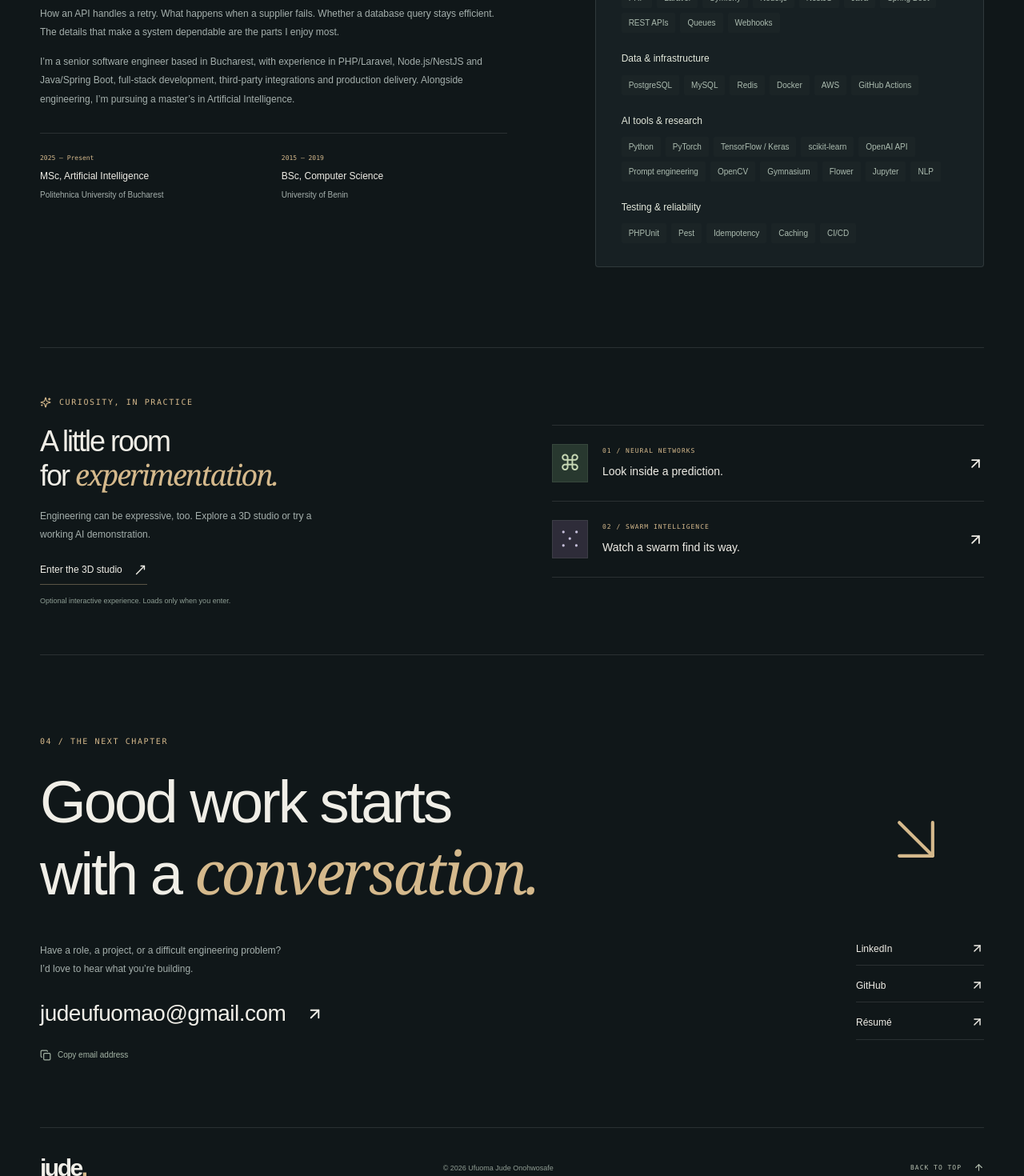
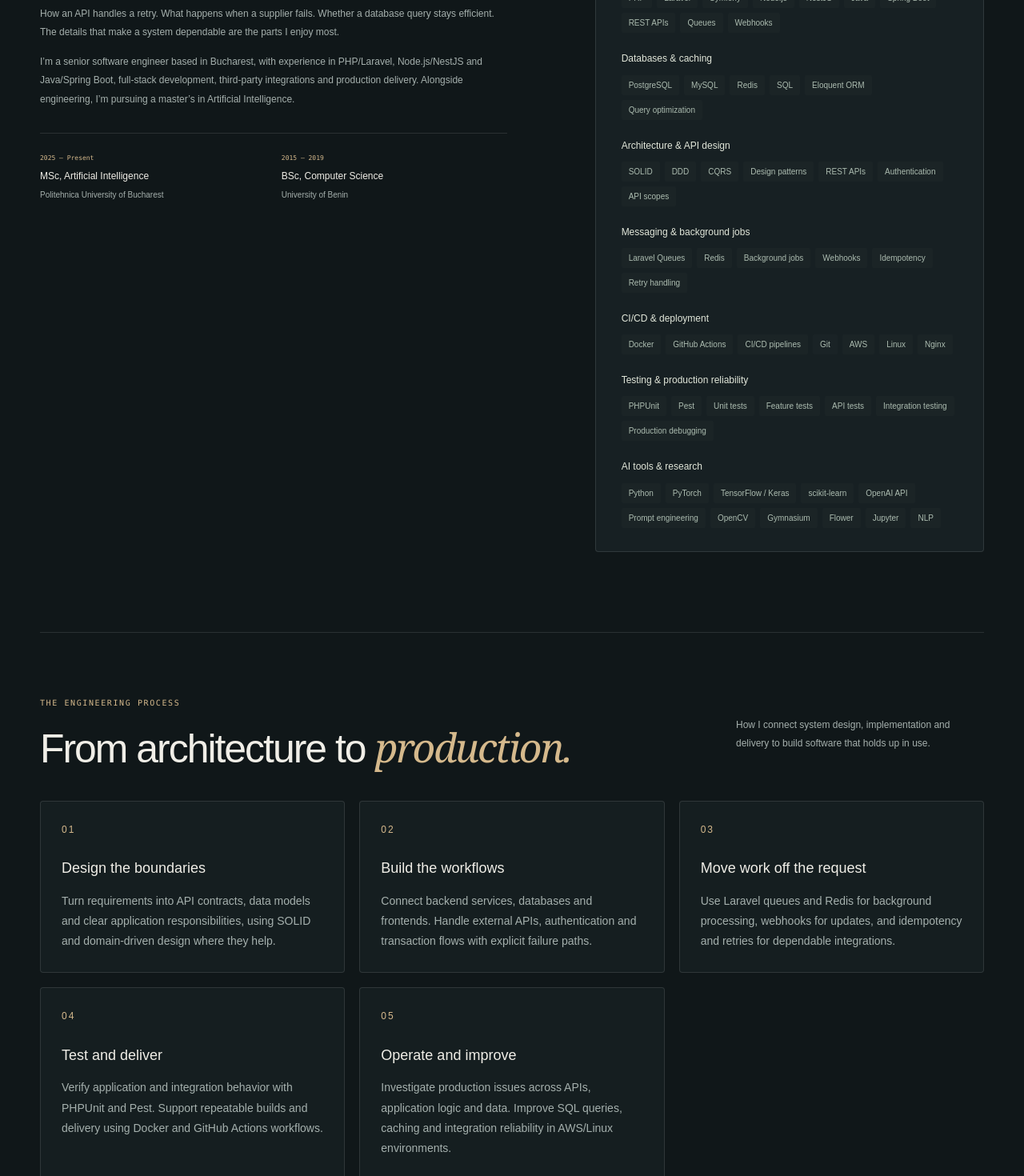
Before and after one commit to jude4/Judeverse, a Next.js app: page /Judeverse/ in a window 1280 px wide. Shown: the part 7040-8510 px from the top of the page at 80% size. Built offline with nearby package versions, Linux system fonts and the light colour scheme.

Commit message:
Showcase architecture, messaging and CI/CD delivery workflow

```diff
--- a/app/portfolio.css
+++ b/app/portfolio.css
@@ -1659,3 +1659,13 @@ body {
   .pf-project-card { transition: transform 300ms ease, border-color 300ms ease, box-shadow 300ms ease; }
   .pf-project-card:hover { transform: translateY(-5px); box-shadow: 0 18px 40px #0003; }
 }
+
+.pf-process { padding-block: 80px; border-top: 1px solid var(--pf-line); }
+.pf-process .pf-eyebrow { margin-bottom: 18px; }
+.pf-process-grid { list-style: none; padding: 0; margin: 36px 0 0; display: grid; grid-template-columns: repeat(3, minmax(0, 1fr)); gap: 18px; }
+.pf-process-grid li { padding: 26px; border: 1px solid var(--pf-line); background: var(--pf-surface); border-radius: 4px; }
+.pf-process-number { display: block; color: var(--pf-gold); font-size: 12px; letter-spacing: 2px; margin-bottom: 24px; }
+.pf-process-grid h3 { font-size: 18px; font-weight: 500; margin-bottom: 14px; }
+.pf-process-grid p { color: var(--pf-muted); font-size: 14px; line-height: 1.8; }
+@media (max-width: 900px) { .pf-process-grid { grid-template-columns: repeat(2, minmax(0, 1fr)); } }
+@media (max-width: 600px) { .pf-process { padding-block: 50px; } .pf-process-grid { grid-template-columns: 1fr; } }
--- a/components/Portfolio.tsx
+++ b/components/Portfolio.tsx
@@ -27,6 +27,7 @@ import {
 import {
   projects,
   skillGroups,
+  engineeringProcess,
   socialLinks,
   type Project,
 } from "@/data/portfolio";
@@ -667,17 +668,26 @@ export default function Portfolio() {
                 </div>
               </div>
             ))}
-            <div className="pf-tool-group">
-              <h3>Testing & reliability</h3>
-              <div className="pf-tags">
-                {["PHPUnit", "Pest", "Idempotency", "Caching", "CI/CD"].map(
-                  (s) => (
-                    <span key={s}>{s}</span>
-                  ),
-                )}
-              </div>
+
+          </div>
+        </section>
+        <section className="pf-process pf-container" aria-labelledby="process-title">
+          <div className="pf-section-heading">
+            <div>
+              <p className="pf-eyebrow">THE ENGINEERING PROCESS</p>
+              <h2 id="process-title">From architecture to <em>production.</em></h2>
             </div>
+            <p>How I connect system design, implementation and delivery to build software that holds up in use.</p>
           </div>
+          <ol className="pf-process-grid">
+            {engineeringProcess.map((step, index) => (
+              <li key={step.title}>
+                <span className="pf-process-number">0{index + 1}</span>
+                <h3>{step.title}</h3>
+                <p>{step.detail}</p>
+              </li>
+            ))}
+          </ol>
         </section>
         <section
           className="pf-play-section pf-container"
--- a/data/portfolio.ts
+++ b/data/portfolio.ts
@@ -260,9 +260,29 @@ export const skillGroups = [
     skills: ["PHP", "Laravel", "Symfony", "Node.js", "NestJS", "Java", "Spring Boot", "REST APIs", "Queues", "Webhooks"],
   },
   {
-    name: "Data & infrastructure",
+    name: "Databases & caching",
     desc: "Durable foundations for scalable applications",
-    skills: ["PostgreSQL", "MySQL", "Redis", "Docker", "AWS", "GitHub Actions"],
+    skills: ["PostgreSQL", "MySQL", "Redis", "SQL", "Eloquent ORM", "Query optimization"],
+  },
+  {
+    name: "Architecture & API design",
+    desc: "Clear boundaries and dependable integrations",
+    skills: ["SOLID", "DDD", "CQRS", "Design patterns", "REST APIs", "Authentication", "API scopes"],
+  },
+  {
+    name: "Messaging & background jobs",
+    desc: "Asynchronous workflows and reliable processing",
+    skills: ["Laravel Queues", "Redis", "Background jobs", "Webhooks", "Idempotency", "Retry handling"],
+  },
+  {
+    name: "CI/CD & deployment",
+    desc: "Repeatable builds and delivery workflows",
+    skills: ["Docker", "GitHub Actions", "CI/CD pipelines", "Git", "AWS", "Linux", "Nginx"],
+  },
+  {
+    name: "Testing & production reliability",
+    desc: "Verification from application logic to integrations",
+    skills: ["PHPUnit", "Pest", "Unit tests", "Feature tests", "API tests", "Integration testing", "Production debugging"],
   },
   {
     name: "AI tools & research",
@@ -276,3 +296,11 @@ export const socialLinks = {
   linkedin: "https://www.linkedin.com/in/jude-onohwosafe",
   email: "mailto:judeufuomao@gmail.com",
 };
+
+export const engineeringProcess = [
+  { title: "Design the boundaries", detail: "Turn requirements into API contracts, data models and clear application responsibilities, using SOLID and domain-driven design where they help." },
+  { title: "Build the workflows", detail: "Connect backend services, databases and frontends. Handle external APIs, authentication and transaction flows with explicit failure paths." },
+  { title: "Move work off the request", detail: "Use Laravel queues and Redis for background processing, webhooks for updates, and idempotency and retries for dependable integrations." },
+  { title: "Test and deliver", detail: "Verify application and integration behavior with PHPUnit and Pest. Support repeatable builds and delivery using Docker and GitHub Actions workflows." },
+  { title: "Operate and improve", detail: "Investigate production issues across APIs, application logic and data. Improve SQL queries, caching and integration reliability in AWS/Linux environments." },
+];
```
